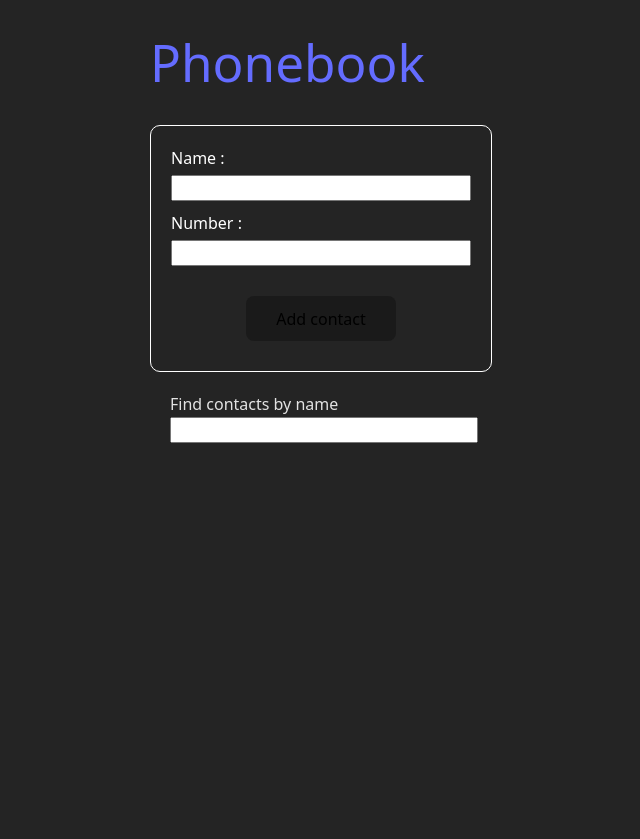
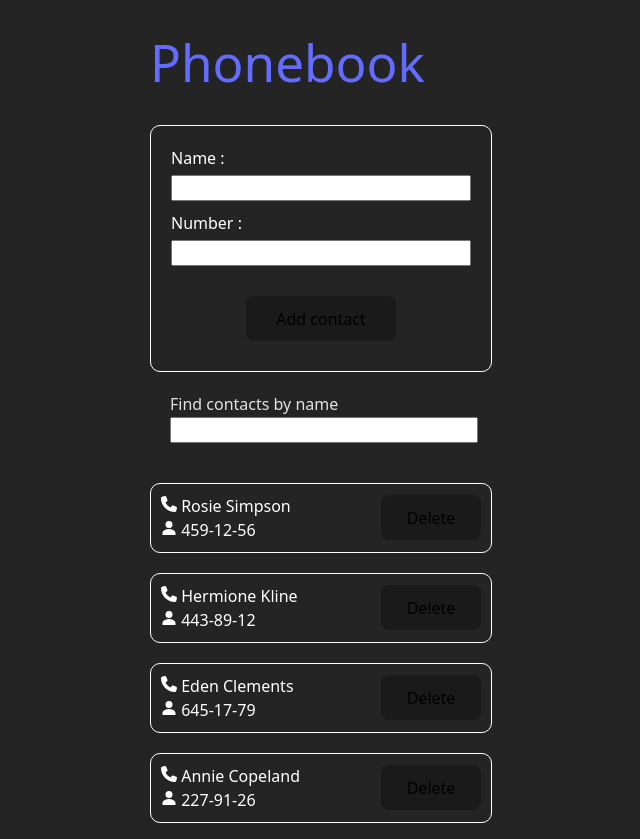
Before and after one commit to onurdoker/goit-react-hw-03, a React (Vite) app: page / in a window 1280 px wide. Shown: the whole page, without its empty margins (319-959 px from the left). Before the commit the page ends 800 px from the top, so only its background shows below. Built offline with nearby package versions, Linux system fonts and the light colour scheme.

Commit message:
Contact.jsx and ContactList.jsx files uploaded

```diff
--- a/package.json
+++ b/package.json
@@ -13,6 +13,7 @@
     "formik": "^2.4.6",
     "react": "^19.1.1",
     "react-dom": "^19.1.1",
+    "react-icons": "^5.5.0",
     "yup": "^1.7.0"
   },
   "devDependencies": {
--- a/src/App.jsx
+++ b/src/App.jsx
@@ -4,9 +4,12 @@ import { useState } from "react";
 
 import ContactForm from "./components/contactform/ContactForm";
 import SearchBox from "./components/searchbox/SearchBox.jsx";
+import ContactList from "./components/ContactList/ContactList";
+import Contact from "./components/contact/Contact";
 
 function App() {
 
+  console.log(Contact);
   const [contact, setContact] = useState({
                                            name: "",
                                            phone: "",
@@ -21,13 +24,12 @@ function App() {
   };
 
   const handleSearchChange = (value) => {
-    setSearchedPerson(value);
+    setSearchedPerson(value.toLowerCase());
   };
 
-
   //TODO => Do not forget to delete console.log
-  console.log(contact);
-  console.log(searchedPerson);
+  // console.log(contact);
+  // console.log(searchedPerson);
 
   return (
       <div>
@@ -36,6 +38,7 @@ function App() {
         <SearchBox
             handleSearchChange={handleSearchChange}
         />
+        <ContactList />
 
 
       </div>
--- /dev/null
+++ b/src/components/ContactList/ContactList.jsx
@@ -0,0 +1,31 @@
+import { FaPhone } from "react-icons/fa6";
+import { IoPersonSharp } from "react-icons/io5";
+
+import styles from "./ContactList.module.css";
+
+import Contact from "../contact/Contact";
+
+const ContactList = () => {
+
+
+  return (
+      <div className={styles.body}>
+        <ul>
+          {Contact.map((person) => (
+              <div className={styles.card}>
+                <li key={person.id}>
+                  <FaPhone /> {person.name} <br />
+                  <IoPersonSharp /> {person.number}
+                </li>
+                <button
+                    className={styles.btn}
+                    type="button"
+                >Delete
+                </button>
+              </div>
+          ))}
+        </ul>
+      </div>
+  );
+};
+export default ContactList;
--- /dev/null
+++ b/src/components/ContactList/ContactList.module.css
@@ -0,0 +1,32 @@
+.body {
+
+    color: #ffffff;
+}
+
+ul {
+    padding: 0;
+    list-style: none;
+}
+
+.card {
+    display: flex;
+    flex-direction: row;
+    justify-content: space-between;
+    width: 320px;
+    margin-top: 20px;
+    padding: 10px;
+    border: 1px solid #ffffff;
+    border-radius: 10px;
+    gap: 20px;
+}
+
+.person {
+    display: flex;
+    flex-direction: column;
+}
+
+.btn {
+    justify-content: right;
+    width: 100px;
+    margin: 0;
+}
--- a/src/components/contact/Contact.jsx
+++ b/src/components/contact/Contact.jsx
@@ -1,7 +1,4 @@
-const Contact = () => {
-  const person = "";
-
-  const contacts = [
+const Contact = [
   {
     id: "id-1",
     name: "Rosie Simpson",
@@ -24,23 +21,5 @@ const Contact = () => {
   },
 ];
 
-  //? Determine the id of the contact
-  const idN = contacts.map((contact) => {
-    return Number(contact.id.slice(3));
-
-  });
-
-  console.log(idN.length);
-
-  console.log("idN",
-              idN);
-
-  const newId = idN.length + 1;
-
-  console.log(newId);
-
-
-};
-
 
 export default Contact;
```
Also changed, not shown: 1 other file (tests, documents, lock files or other folders). Lines whose indentation alone changed are shown as unchanged.
